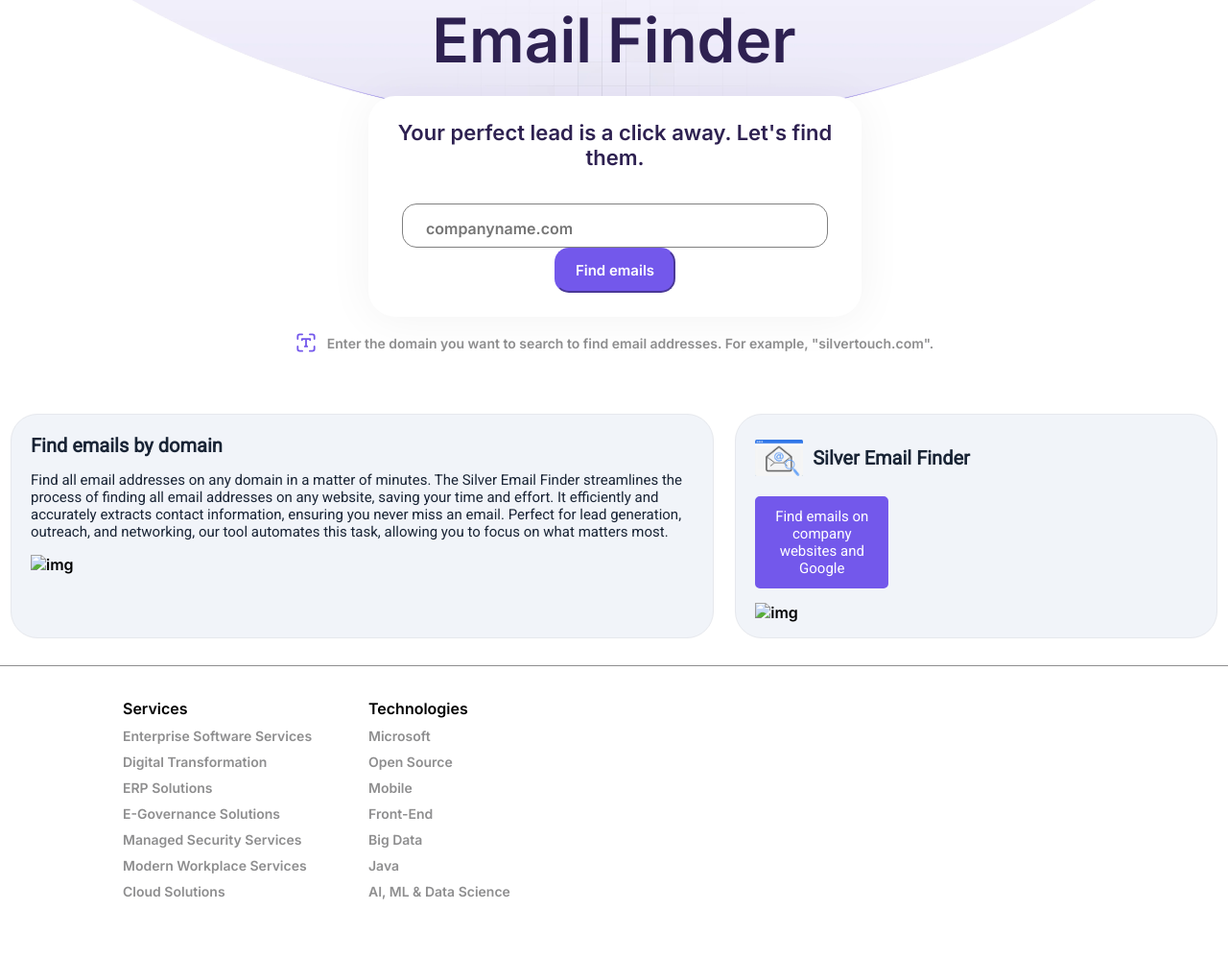
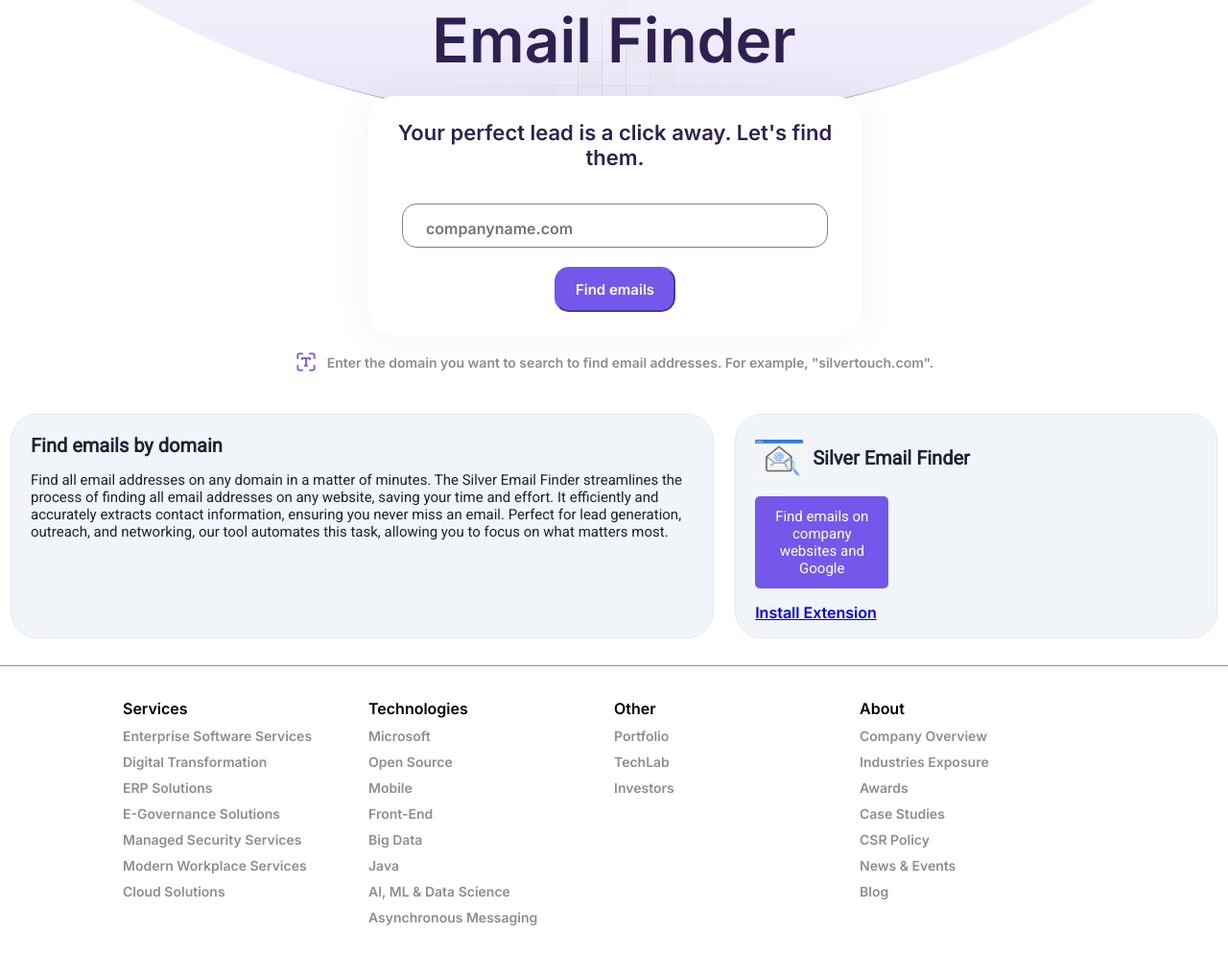
Before and after one commit to MalayM09/silverEmailFinder, a plain HTML site: page frontend/index.html in a window 1280 px wide. Shown: the part 235-1233 px from the top of the page at 96% size. Before the commit the page ends 1206 px from the top, so only its background shows below. Drawn offline with Linux system fonts and the light colour scheme; a script that the page names is missing.

Commit message:
Update index.html

```diff
--- a/frontend/index.html
+++ b/frontend/index.html
@@ -6,14 +6,28 @@
     <title>Silver Email Finder | STTL</title>
     <link rel="stylesheet" href="style.css">
     <link rel="icon" href="assets/silvertouch_img.png">
-    <script data-main="script" src="https://cdnjs.cloudflare.com/ajax/libs/require.js/2.3.6/require.min.js"></script>
+    <!-- Load RequireJS -->
+    <script src="https://cdnjs.cloudflare.com/ajax/libs/require.js/2.3.6/require.min.js"></script>
+    <script>
+        // Configure RequireJS
+        requirejs.config({
+            paths: {
+                'axios': 'https://cdnjs.cloudflare.com/ajax/libs/axios/0.24.0/axios.min' // Adjust the path as needed
+            }
+        });
+
+        // Load script.js after configuring RequireJS
+        require(['script'], function() {
+            console.log('script.js loaded');
+        });
+    </script>
 </head>
 <body>
     <header>
         <nav>
             <div class="left">
                 <div class="logo">
-                    <img src="assets/silvertouch_img.png" alt="img">
+                    <img src="assets/silvertouch_img.png" alt="Silvertouch Logo">
                 </div>
                 <div class="navbar">
                     <ul>
@@ -26,7 +40,7 @@
                 </div>
             </div>
             <div class="registration">
-                <span class="login"><a href="#" target="_blank">Log In</a></span>
+                <span class="login"><a href="login.html">Log In</a></span>
                 <button class="btn">Sign Up</button>
             </div>
         </nav>
@@ -40,10 +54,8 @@
         <div class="box2">
             <span>Your perfect lead is a click away. Let's find them.</span>
             <div class="container">
-                <form id="findEmailForm">
-                    <input type="text" id="companyInput" placeholder="companyname.com">
-                    <button type="submit" id="findEmailsBtn">Find emails</button>
-                </form>
+                <input type="text" id="nameInput" name="name" placeholder="companyname.com">
+                <button id="execute_btn">Find emails</button>
             </div>
         </div>
         <div class="box3">
@@ -55,16 +67,14 @@
         <div class="one">
             <span>Find emails by domain</span>
             <p>Find all email addresses on any domain in a matter of minutes. The Silver Email Finder streamlines the process of finding all email addresses on any website, saving your time and effort. It efficiently and accurately extracts contact information, ensuring you never miss an email. Perfect for lead generation, outreach, and networking, our tool automates this task, allowing you to focus on what matters most.</p>
-            <img src="" alt="img">                                             <!--Insert an image of the working of the extension made-->
         </div>
         <div class="two">
             <div class="firstline">
-                <img src="assets/emailfinder_img.png" alt="img">
+                <img src="assets/emailfinder_img.png" alt="Silver Email Finder">
                 <span>Silver Email Finder</span>
             </div>
             <span class="secondline">Find emails on company websites and Google</span>
-            <!-- No need to link Python or any executable here -->
-            <img src="" alt="img">                                              <!--Insert an image of the working of the extension made-->
+            <div><a href="back-end/scraper.py" target="_blank">Install Extension</a></div>
         </div>
     </section>
     <div class="end"></div>
@@ -88,4 +98,26 @@
             <a href="https://www.silvertouch.com/digital-transformation/data-analytics/">Big Data</a>
             <a href="https://www.silvertouch.com/technologies/java-frameworks/">Java</a>
             <a href="https://www.silvertouch.com/digital-transformation/applied-ai/">AI, ML & Data Science</a>
-            <a href="https://www.silvertouch.com
+            <a href="https://www.silvertouch.com/enterprise-software-services/asynchronous-messaging/">Asynchronous Messaging</a>
+        </div>
+        <div class="footer-items">
+            <span>Other</span>
+            <a href="https://www.silvertouch.com/portfolio/">Portfolio</a>
+            <a href="https://www.silvertouch.com/techlab-live-training-projects/">TechLab</a>
+            <a href="https://www.silvertouch.com/investors/">Investors</a>
+        </div>
+        <div class="footer-items">
+            <span>About</span>
+            <a href="https://www.silvertouch.com/company-overview/">Company Overview</a>
+            <a href="https://www.silvertouch.com/about-us/industries-exposure/">Industries Exposure</a>
+            <a href="https://www.silvertouch.com/about-us/awards/">Awards</a>
+            <a href="https://www.silvertouch.com/about-us/case-studies/">Case Studies</a>
+            <a href="https://www.silvertouch.com/about-us/csr-policy/">CSR Policy</a>
+            <a href="https://www.silvertouch.com/about-us/news-events/">News & Events</a>
+            <a href="https://www.silvertouch.com/blog/">Blog</a>
+        </div>
+    </footer>
+    <!-- Load your custom script.js -->
+    <script src="script.js"></script>
+</body>
+</html>
```
